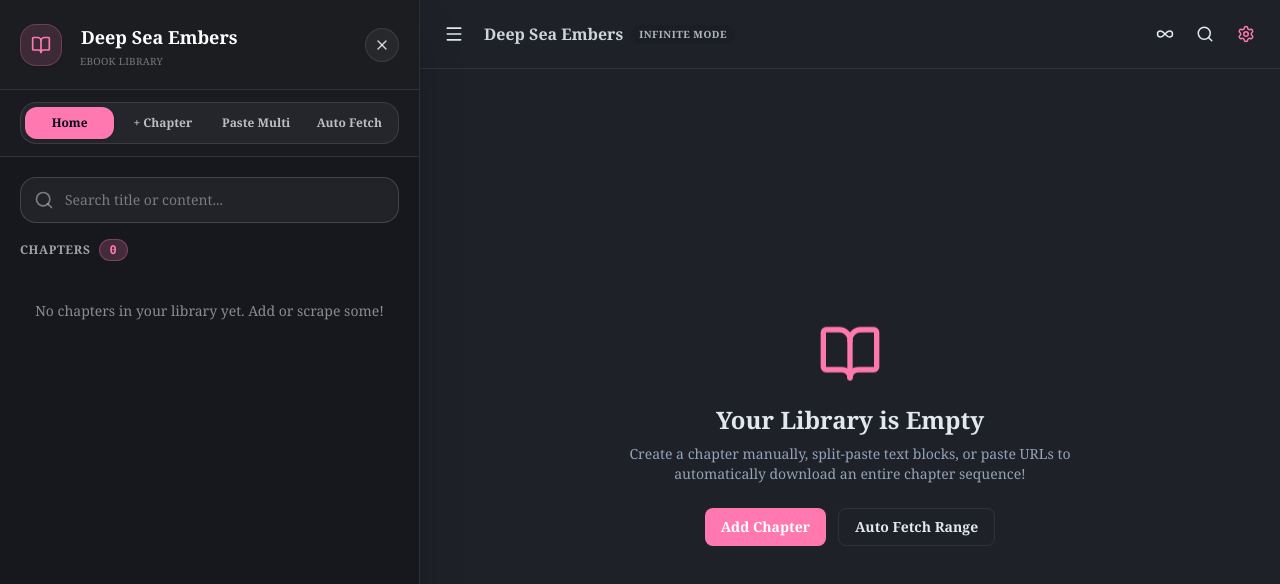
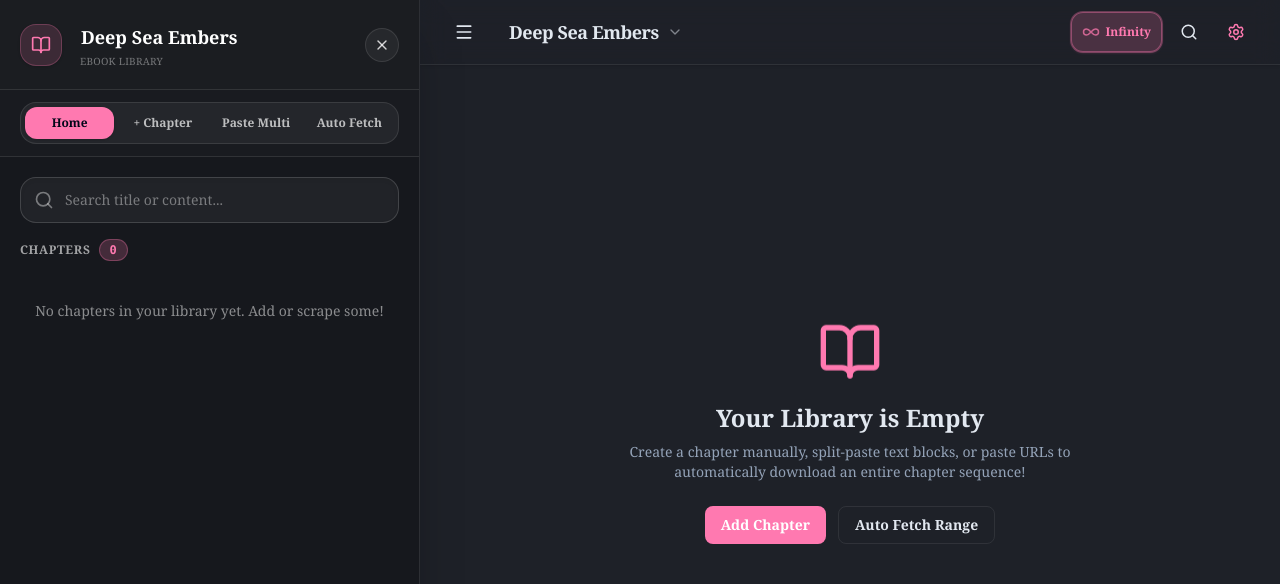
Before and after one commit to fa2572570-glitch/My-Novel-Site, a React (Vite) app: page / in a window 1280 px wide. Shown: the top 584 px of the page. Built offline with nearby package versions, Linux system fonts and the light colour scheme.

Commit message:
fix(ui): correct scrolling state reference
Update viewport detection to use `useWindowScrolling` instead of the deprecated `isInfiniteScrollingMode` variable.

```diff
--- a/src/App.tsx
+++ b/src/App.tsx
@@ -13,6 +13,7 @@ import {
   X,
   ChevronLeft,
   ChevronRight,
+  ChevronDown,
   Check,
   Sparkles,
   EyeOff,
@@ -294,6 +295,8 @@ export default function App() {
   const [highlightedParagraph, setHighlightedParagraph] = useState<{ chapterId: string; paragraphIndex: number } | null>(null);
   const [isDistractionFree, setIsDistractionFree] = useState(false);
   const [isReadingSettingsOpen, setIsReadingSettingsOpen] = useState(false);
+  const [isQuickNavOpen, setIsQuickNavOpen] = useState(false);
+  const [quickNavSearch, setQuickNavSearch] = useState('');
 
   // Sequential click/tap tracker for Exit Fullscreen button in distraction-free mode
   const [dfClickCount, setDfClickCount] = useState(0);
@@ -867,7 +870,7 @@ export default function App() {
 
   // Determine which chapter is currently visible in the viewport and update active index
   const updateActiveChapterFromViewport = useCallback(() => {
-    if (!isInfiniteScrollingMode || chapters.length === 0) return;
+    if (!useWindowScrolling || chapters.length === 0) return;
     if (isProgrammaticScrolling.current) return;
 
     const articles = document.querySelectorAll('.chapter-article');
@@ -916,7 +919,7 @@ export default function App() {
       isScrollingFromObserver.current = true;
       setCurrentChapterIndex(bestIndex);
     }
-  }, [isInfiniteScrollingMode, chapters]);
+  }, [useWindowScrolling, chapters]);
 
   // Load last scroll position or scroll to top on chapter change
   useEffect(() => {
@@ -978,10 +981,11 @@ export default function App() {
   // Handle scroll tracking to auto-save position and update active chapter on scroll
   useEffect(() => {
     const handleScroll = () => {
-      if (listenMode) return;
-      if (isInfiniteScrollingMode) {
+      if (useWindowScrolling) {
         const scrollTop = window.scrollY || document.documentElement.scrollTop;
-        localStorage.setItem(`scroll_pos_infinite`, scrollTop.toString());
+        if (isInfiniteScrollingMode) {
+          localStorage.setItem(`scroll_pos_infinite`, scrollTop.toString());
+        }
         if (!isProgrammaticScrolling.current) {
           updateActiveChapterFromViewport();
         }
@@ -2692,49 +2696,62 @@ export default function App() {
         {!isDistractionFree && (
           <header
             id="reader-top-bar"
-            className="p-4 border-b flex items-center justify-between flex-shrink-0 sticky top-0 z-30 select-none transition-all"
+            className="px-3 sm:px-6 py-3 border-b flex items-center justify-between flex-shrink-0 sticky top-0 z-30 select-none backdrop-blur-md shadow-sm transition-all gap-2 sm:gap-4"
             style={{
               borderColor: currentTheme.border,
-              backgroundColor: currentTheme.bg,
+              backgroundColor: currentTheme.bg === '#111827' || currentTheme.bg === '#000000' || currentTheme.bg.startsWith('#1')
+                ? `${currentTheme.bg}E6`
+                : `${currentTheme.bg}F2`,
               color: currentTheme.text
             }}
           >
-            {/* Left side: Menu button + Current active chapter title */}
-            <div className="flex items-center gap-3 min-w-0">
+            {/* Left side: Menu button + Chapter Title Quick Nav trigger */}
+            <div className="flex items-center gap-2 sm:gap-3 min-w-0 flex-1">
               <button
                 id="toggle-sidebar-btn-header"
                 onClick={() => handleSetSidebarOpen(!isSidebarOpen)}
-                className="p-2 rounded-lg hover:bg-black/10 dark:hover:bg-white/10 transition-colors flex-shrink-0"
+                className="p-2 sm:p-2.5 rounded-xl hover:bg-black/10 dark:hover:bg-white/10 active:scale-95 transition-all duration-150 flex-shrink-0 cursor-pointer"
                 title="Toggle Table of Contents Sidebar"
               >
                 <Menu className="w-5 h-5" />
               </button>
 
-              <div className="flex items-center gap-2 min-w-0">
-                <span className="font-serif font-semibold text-sm md:text-base truncate opacity-90">
+              {/* Quick Chapter Navigator Trigger (Title Button) */}
+              <button
+                id="header-chapter-title-btn"
+                onClick={() => setIsQuickNavOpen(!isQuickNavOpen)}
+                className="group flex items-center gap-2 min-w-0 py-1 px-2 sm:px-3 rounded-xl hover:bg-black/5 dark:hover:bg-white/5 border border-transparent hover:border-current/10 transition-all cursor-pointer text-left max-w-[280px] sm:max-w-[450px] md:max-w-[600px] lg:max-w-[750px]"
+                title="Click to open Quick Chapter Navigator"
+              >
+                <div
+                  key={activeChapter?.id || 'book-title'}
+                  className="animate-in fade-in slide-in-from-top-1 duration-200 truncate font-serif font-bold text-sm sm:text-base md:text-lg tracking-tight flex-1 min-w-0"
+                >
                   {activeChapter ? activeChapter.title : bookTitle}
-                </span>
-                {!listenMode && infiniteScroll && (
-                  <span className="hidden sm:inline-block text-[10px] px-2 py-0.5 rounded-full bg-black/10 dark:bg-white/10 uppercase tracking-wider font-semibold opacity-75">
-                    Infinite Mode
-                  </span>
-                )}
-              </div>
+                </div>
+                <ChevronDown className="w-4 h-4 opacity-50 group-hover:opacity-100 group-hover:translate-y-0.5 transition-all flex-shrink-0" />
+              </button>
             </div>
 
-            {/* Right side: Search and Aa / Settings */}
-            <div className="flex items-center gap-1.5 flex-shrink-0">
-              {/* Reading Mode Toggle Button */}
+            {/* Right side: Infinity Toggle, Search, and Aa Settings */}
+            <div className="flex items-center gap-1.5 sm:gap-2 flex-shrink-0">
+              {/* Reading Mode / Infinity Mode Toggle Button */}
               <button
                 id="reading-mode-toggle-btn"
                 onClick={handleToggleReadingMode}
-                className="p-2 rounded-lg hover:bg-black/10 dark:hover:bg-white/10 transition-colors flex items-center justify-center"
+                className="p-2 sm:p-2.5 rounded-xl transition-all duration-150 flex items-center gap-1.5 cursor-pointer active:scale-95 bg-[#FF79B0]/20 text-[#FF79B0] border border-[#FF79B0]/40 shadow-sm shadow-[#FF79B0]/20 ring-1 ring-[#FF79B0]/30 font-bold hover:bg-[#FF79B0]/30 hover:border-[#FF79B0]/60"
                 title={listenMode ? "Switch to Infinite Scroll Mode" : "Switch to Read Aloud / Listen Mode"}
               >
                 {listenMode ? (
-                  <ReadAloudIcon className="w-4.5 h-4.5" />
+                  <>
+                    <ReadAloudIcon className="w-4.5 h-4.5 animate-pulse" />
+                    <span className="hidden md:inline-block text-xs font-bold">Read Aloud</span>
+                  </>
                 ) : (
-                  <Infinity className="w-4.5 h-4.5" />
+                  <>
+                    <Infinity className="w-4.5 h-4.5 animate-pulse" />
+                    <span className="hidden md:inline-block text-xs font-bold">Infinity</span>
+                  </>
                 )}
               </button>
 
@@ -2744,12 +2761,11 @@ export default function App() {
                 onClick={() => {
                   handleSetSidebarOpen(true);
                   setActiveTab('reader');
-                  // focus the search input after a microtask
                   setTimeout(() => {
                     document.getElementById('search-chapters-input')?.focus();
                   }, 100);
                 }}
-                className="p-2 rounded-lg hover:bg-black/10 dark:hover:bg-white/10 transition-colors"
+                className="p-2 sm:p-2.5 rounded-xl hover:bg-black/10 dark:hover:bg-white/10 active:scale-95 transition-all duration-150 cursor-pointer"
                 title="Search Library"
               >
                 <Search className="w-4.5 h-4.5" />
@@ -2759,7 +2775,7 @@ export default function App() {
               <button
                 id="reading-settings-btn"
                 onClick={() => handleSetReadingSettingsOpen(true)}
-                className="p-2 rounded-lg hover:bg-black/10 dark:hover:bg-white/10 transition-colors flex items-center gap-1.5 text-sm font-semibold border border-transparent hover:border-current/10"
+                className="p-2 sm:p-2.5 rounded-xl hover:bg-black/10 dark:hover:bg-white/10 active:scale-95 transition-all duration-150 flex items-center gap-1.5 text-sm font-semibold border border-transparent hover:border-current/10 cursor-pointer"
                 style={{ color: currentTheme.accent }}
                 title="Adjust Text, Theme, and Layout Settings"
               >
@@ -2767,6 +2783,143 @@ export default function App() {
               </button>
             </div>
           </header>
+        )}
+
+        {/* Quick Chapter Navigator Modal/Popup */}
+        {isQuickNavOpen && (
+          <div
+            id="quick-nav-backdrop"
+            className="fixed inset-0 z-50 bg-black/60 backdrop-blur-sm flex items-start justify-center pt-16 sm:pt-20 px-4 animate-in fade-in duration-200"
+            onClick={() => setIsQuickNavOpen(false)}
+          >
+            <div
+              id="quick-nav-dialog"
+              className="w-full max-w-lg rounded-2xl border shadow-2xl p-5 space-y-4 text-slate-100 bg-[#16181D] border-white/15 animate-in zoom-in-95 duration-200 select-none"
+              onClick={(e) => e.stopPropagation()}
+            >
+              {/* Header */}
+              <div className="flex items-center justify-between pb-3 border-b border-white/10">
+                <div className="flex items-center gap-2">
+                  <div className="p-1.5 rounded-lg bg-[#FF79B0]/20 text-[#FF79B0]">
+                    <BookOpen className="w-4 h-4" />
+                  </div>
+                  <h3 className="font-bold text-base text-white font-serif">Quick Chapter Navigator</h3>
+                </div>
+                <button
+                  onClick={() => setIsQuickNavOpen(false)}
+                  className="p-1.5 rounded-full hover:bg-white/10 text-white/70 hover:text-white transition-all cursor-pointer"
+                >
+                  <X className="w-4 h-4" />
+                </button>
+              </div>
+
+              {/* Active Chapter Card with Prev / Next Navigation */}
+              <div className="p-4 rounded-xl bg-white/5 border border-white/10 space-y-3">
+                <div className="flex items-center justify-between text-xs text-[#FF79B0] font-bold uppercase tracking-wider">
+                  <span>Current Chapter</span>
+                  <span className="px-2.5 py-0.5 rounded-full bg-[#FF79B0]/20 text-[#FF79B0] text-[10px] font-mono border border-[#FF79B0]/30">
+                    {currentChapterIndex + 1} of {chapters.length}
+                  </span>
+                </div>
+                <div className="font-serif font-bold text-base sm:text-lg text-white leading-snug">
+                  {activeChapter ? activeChapter.title : bookTitle}
+                </div>
+
+                {/* Prev / Next buttons */}
+                <div className="grid grid-cols-2 gap-2 pt-1">
+                  <button
+                    disabled={currentChapterIndex <= 0}
+                    onClick={() => {
+                      if (currentChapterIndex > 0) {
+                        setCurrentChapterIndex(currentChapterIndex - 1);
+                      }
+                    }}
+                    className={`py-2.5 px-3 rounded-xl text-xs font-bold flex items-center justify-center gap-1.5 transition-all cursor-pointer ${
+                      currentChapterIndex <= 0
+                        ? 'opacity-40 cursor-not-allowed bg-white/5 text-white/40'
+                        : 'bg-white/10 hover:bg-white/20 text-white active:scale-95'
+                    }`}
+                  >
+                    <ChevronLeft className="w-4 h-4" />
+                    <span>Previous Chapter</span>
+                  </button>
+
+                  <button
+                    disabled={currentChapterIndex >= chapters.length - 1}
+                    onClick={() => {
+                      if (currentChapterIndex < chapters.length - 1) {
+                        setCurrentChapterIndex(currentChapterIndex + 1);
+                      }
+                    }}
+                    className={`py-2.5 px-3 rounded-xl text-xs font-bold flex items-center justify-center gap-1.5 transition-all cursor-pointer ${
+                      currentChapterIndex >= chapters.length - 1
+                        ? 'opacity-40 cursor-not-allowed bg-white/5 text-white/40'
+                        : 'bg-[#FF79B0] hover:bg-[#FF79B0]/90 text-slate-950 shadow-sm active:scale-95'
+                    }`}
+                  >
+                    <span>Next Chapter</span>
+                    <ChevronRight className="w-4 h-4" />
+                  </button>
+                </div>
+              </div>
+
+              {/* Quick Search */}
+              <div className="relative flex items-center">
+                <Search className="w-4 h-4 absolute left-3.5 text-white/40 pointer-events-none" />
+                <input
+                  type="text"
+                  placeholder="Filter chapters..."
+                  value={quickNavSearch}
+                  onChange={(e) => setQuickNavSearch(e.target.value)}
+                  className="w-full pl-9 pr-8 py-2.5 rounded-xl text-xs bg-white/5 border border-white/15 text-white placeholder-white/40 focus:outline-none focus:border-[#FF79B0] focus:ring-1 focus:ring-[#FF79B0]/30 transition-all"
+                />
+                {quickNavSearch && (
+                  <button
+                    onClick={() => setQuickNavSearch('')}
+                    className="absolute right-2.5 p-1 rounded-full bg-white/10 text-white/70 hover:text-white"
+                  >
+                    <X className="w-3 h-3" />
+                  </button>
+                )}
+              </div>
+
+              {/* Chapter Jump List */}
+              <div className="max-h-60 overflow-y-auto pr-1 space-y-1.5 custom-scrollbar">
+                {chapters
+                  .filter(chap => !quickNavSearch || chap.title.toLowerCase().includes(quickNavSearch.toLowerCase()) || chap.number.toString().includes(quickNavSearch))
+                  .map((chap) => {
+                    const index = chapters.indexOf(chap);
+                    const isSelected = currentChapterIndex === index;
+                    return (
+                      <button
+                        key={chap.id}
+                        onClick={() => {
+                          setCurrentChapterIndex(index);
+                          setIsQuickNavOpen(false);
+                          setQuickNavSearch('');
+                        }}
+                        className={`w-full text-left p-3 rounded-xl text-xs transition-all flex items-center justify-between cursor-pointer ${
+                          isSelected
+                            ? 'bg-[#FF79B0]/20 border border-[#FF79B0]/50 text-white font-bold shadow-sm'
+                            : 'bg-white/5 hover:bg-white/10 border border-white/5 text-white/80 hover:text-white'
+                        }`}
+                      >
+                        <span className="truncate pr-2">📖 Chapter {chap.number}: {chap.title}</span>
+                        {isSelected ? (
+                          <span className="px-2 py-0.5 text-[10px] bg-[#FF79B0] text-slate-950 font-extrabold rounded flex-shrink-0">
+                            Reading
+                          </span>
+                        ) : (
+                          <span className="text-[10px] text-white/40 font-mono flex-shrink-0">
+                            {chap.content.length} paras
+                          </span>
+                        )}
+                      </button>
+                    );
+                  })}
+              </div>
+            </div>
+          </div>
         )}
 
         {/* Floating Indicator when in Distraction-Free Mode */}
```
